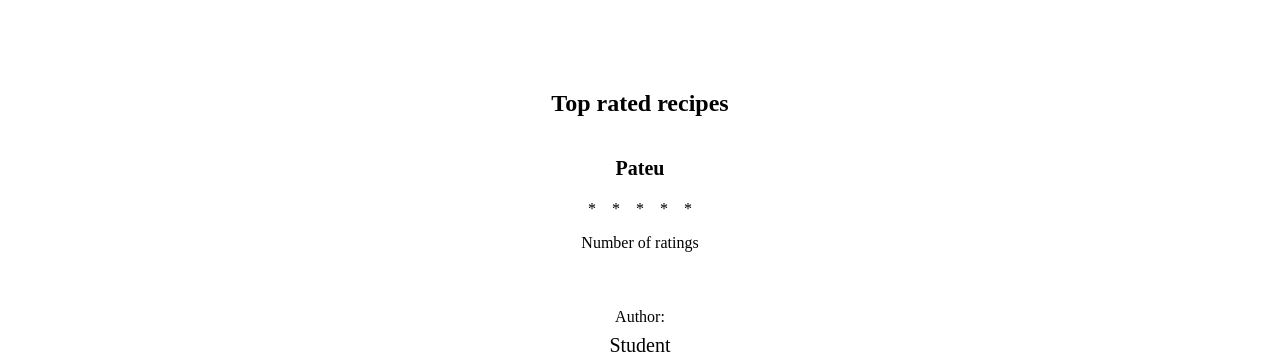
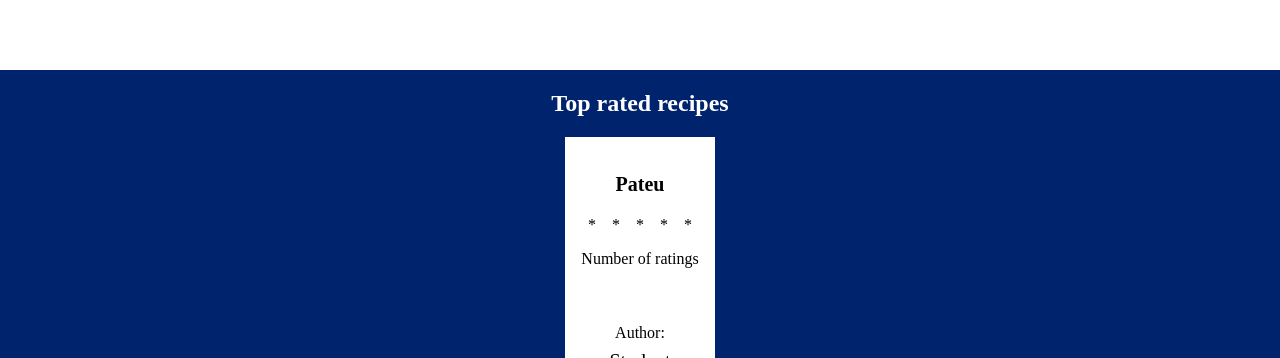
Before and after one commit to Ropler6/Proba-IT-2024, a SvelteKit app: page / in a window 1280 px wide. Shown: the part 594-952 px from the top of the page. Built offline with nearby package versions, Linux system fonts and the light colour scheme.

Commit message:
Add padding and colors to /+page.svelte and Recipe.svelte
Signed-off-by: Ropler6 <robertmercea@gmail.com>

```diff
--- a/src/lib/components/Recipe.svelte
+++ b/src/lib/components/Recipe.svelte
@@ -39,6 +39,9 @@
     justify-content: space-around;
     align-items: center;
     gap: var(--size-xxl);
+
+    background-color: var(--tertiary-color);
+    padding: var(--size-m);
   }
 
   .name-and-ratings {
--- a/src/routes/+page.svelte
+++ b/src/routes/+page.svelte
@@ -1,4 +1,5 @@
 <script lang="ts">
+  import "/src/style.css"
   import Header from "$lib/components/Header.svelte";
   import Recipe from "$lib/components/Recipe.svelte";
 
@@ -11,7 +12,7 @@
 <div class="big-logo"></div>
 
 <div class="recipes">
-  <h2>Top rated recipes</h2>
+  <h2 style:color={"var(--tertiary-color)"}>Top rated recipes</h2>
 
   <div class="recipe-list">
     {#each recipes as recipe}
@@ -26,6 +27,7 @@
     display: flex;
     flex-direction: column;
     align-items: center;
+    background-color: var(--primary-color);
   }
 
   .recipe-list {
```
